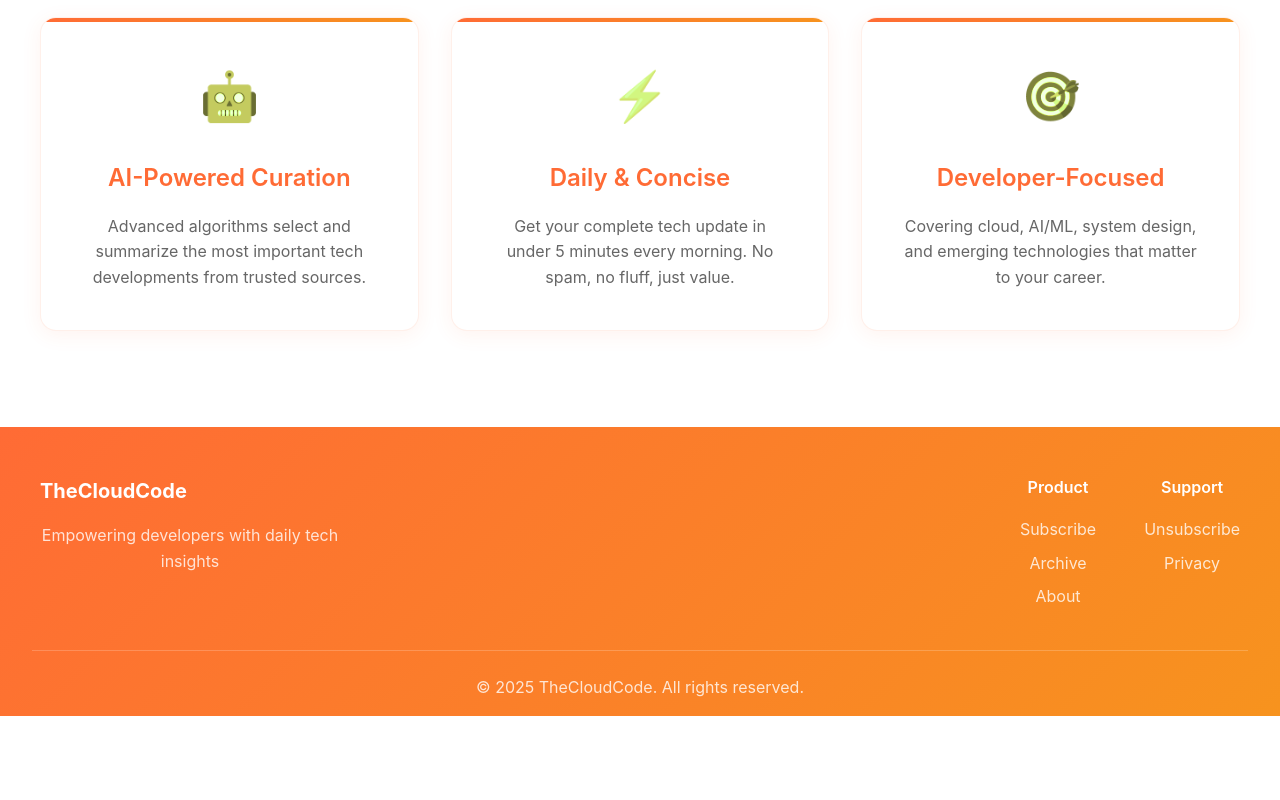
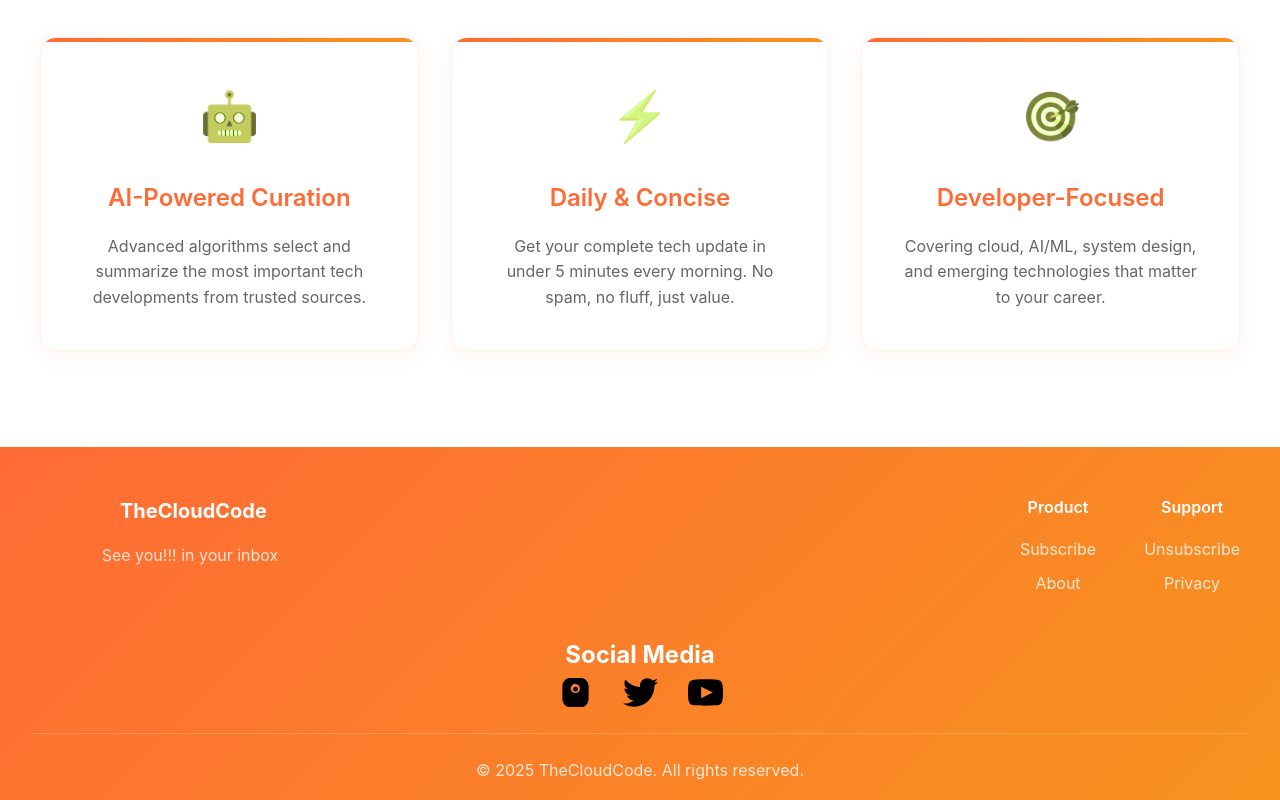
Before and after one commit to SamarthKoli/thecloudcode-frontend, a React (Create React App) app: page / in a window 1280 px wide. Shown: the part 1581-2381 px from the top of the page. Before the commit the page ends 2297 px from the top, so only its background shows below. Built offline with nearby package versions, Linux system fonts and the light colour scheme; no server answers.

Commit message:
updated footer

```diff
--- a/src/HomePage.css
+++ b/src/HomePage.css
@@ -46,6 +46,7 @@
 }
 
 .brand-name {
+    padding-left: 80px;
     font-size: 1.25rem;
     font-weight: 700;
     color: #FF6B35;
--- a/src/components/FeaturedArticles.js
+++ b/src/components/FeaturedArticles.js
@@ -53,8 +53,8 @@ const FeaturedArticles = () => {
                         <MagnifyingGlass
 
                             visible={true}
-                            height="50"
-                            width="50"
+                            height="70"
+                            width="70"
                             glassColor="#FF6B35"
                             color="#764BA2"
                         />
--- a/src/pages/HomePage.js
+++ b/src/pages/HomePage.js
@@ -161,15 +161,16 @@ const HomePage = () => {
   <div className="footer-container">
     <div className="footer-brand">
       <div className="logo-container">
+        <center>
           <span className="brand-name">TheCloudCode</span>
+        </center>
       </div>
-                        <p>Empowering developers with daily tech insights</p>
+      <p>See you!!! in your inbox</p>
     </div>
     <div className="footer-links">
       <div className="link-group">
         <h4>Product</h4>
         <a href="#subscribe">Subscribe</a>
-                            <a href="#archive">Archive</a>
         <a href="#about">About</a>
       </div>
       <div className="link-group">
@@ -179,11 +180,67 @@ const HomePage = () => {
       </div>
     </div>
   </div>
+
+  <div style={{ textAlign: 'center', margin: '1rem 0' }}>
+    <h2>Social Media</h2>
+    <a
+      href="https://instagram.com/thecloudcode"
+      target="_blank"
+      rel="noopener noreferrer"
+      aria-label="Instagram"
+      style={{ margin: '0 10px', color:'black'}}
+    >
+      <svg
+        xmlns="http://www.w3.org/2000/svg"
+        width="45"
+        height="35"
+        viewBox="0 0 24 24"
+        fill="currentColor"
+      >
+        <path d="M7.75 2h8.5C18.55 2 21 4.46 21 7.75v8.5c0 3.29-2.45 5.75-4.75 5.75h-8.5C5.45 22 3 19.54 3 16.25v-8.5C3 4.46 5.45 2 7.75 2zm4.25 4.09a3.16 3.16 0 1 0 0 6.31 3.16 3.16 0 0 0 0-6.31zm4.88-.4a.74.74 0 1 1 0 1.49.74.74 0 0 1 0-1.49zM12 8a1.69 1.69 0 1 1-1.69 1.69A1.7 1.7 0 0 1 12 8z" />
+      </svg>
+    </a>
+    <a
+      href="https://x.com/KoliSamarthh?t=pGcyXGrU6vKSP_tPolTSAg&s=09"
+      target="_blank"
+      rel="noopener noreferrer"
+      aria-label="Twitter"
+      style={{ margin: '0 10px', color:'black' }}
+    >
+      <svg
+        xmlns="http://www.w3.org/2000/svg"
+        width="45"
+        height="35"
+        viewBox="0 0 24 24"
+        fill="currentColor"
+      >
+        <path d="M24 4.557c-.883.392-1.832.656-2.828.775 1.017-.609 1.798-1.574 2.165-2.724-.951.564-2.005.974-3.127 1.195-.897-.957-2.178-1.555-3.594-1.555-3.179 0-5.515 2.966-4.797 6.045-4.091-.205-7.719-2.165-10.148-5.144-1.29 2.213-.669 5.108 1.523 6.574-.806-.026-1.566-.247-2.229-.616-.054 2.281 1.581 4.415 3.949 4.89-.693.188-1.452.232-2.224.084.626 1.956 2.444 3.379 4.6 3.419-2.07 1.623-4.678 2.348-7.29 2.04 2.179 1.397 4.768 2.212 7.548 2.212 9.142 0 14.307-7.721 13.995-14.646.962-.695 1.797-1.562 2.457-2.549z" />
+      </svg>
+    </a>
+    <a
+      href="https://youtube.com/@thecloudcode?si=eEVK0iTOom57A2Cx"
+      target="_blank"
+      rel="noopener noreferrer"
+      aria-label="YouTube"
+      style={{ margin: '0 10px', color:'black' }}
+    >
+      <svg
+        xmlns="http://www.w3.org/2000/svg"
+        width="45"
+        height="35"
+        viewBox="0 0 24 24"
+        fill="currentColor"
+      >
+        <path d="M19.615 3.184c-3.604-.246-11.631-.245-15.23 0-3.897.266-4.356 2.62-4.385 8.816.029 6.185.484 8.549 4.385 8.816 3.6.245 11.626.246 15.23 0 3.897-.266 4.356-2.62 4.385-8.816-.029-6.185-.484-8.549-4.385-8.816zm-10.615 12.816v-8l8 3.993-8 4.007z" />
+      </svg>
+    </a>
+  </div>
+
   <div className="footer-bottom">
     <p>© {new Date().getFullYear()} TheCloudCode. All rights reserved.</p>
   </div>
+</footer>
 
-            </footer>
         </div>
     );
 };
```
Lines whose indentation alone changed are shown as unchanged.
